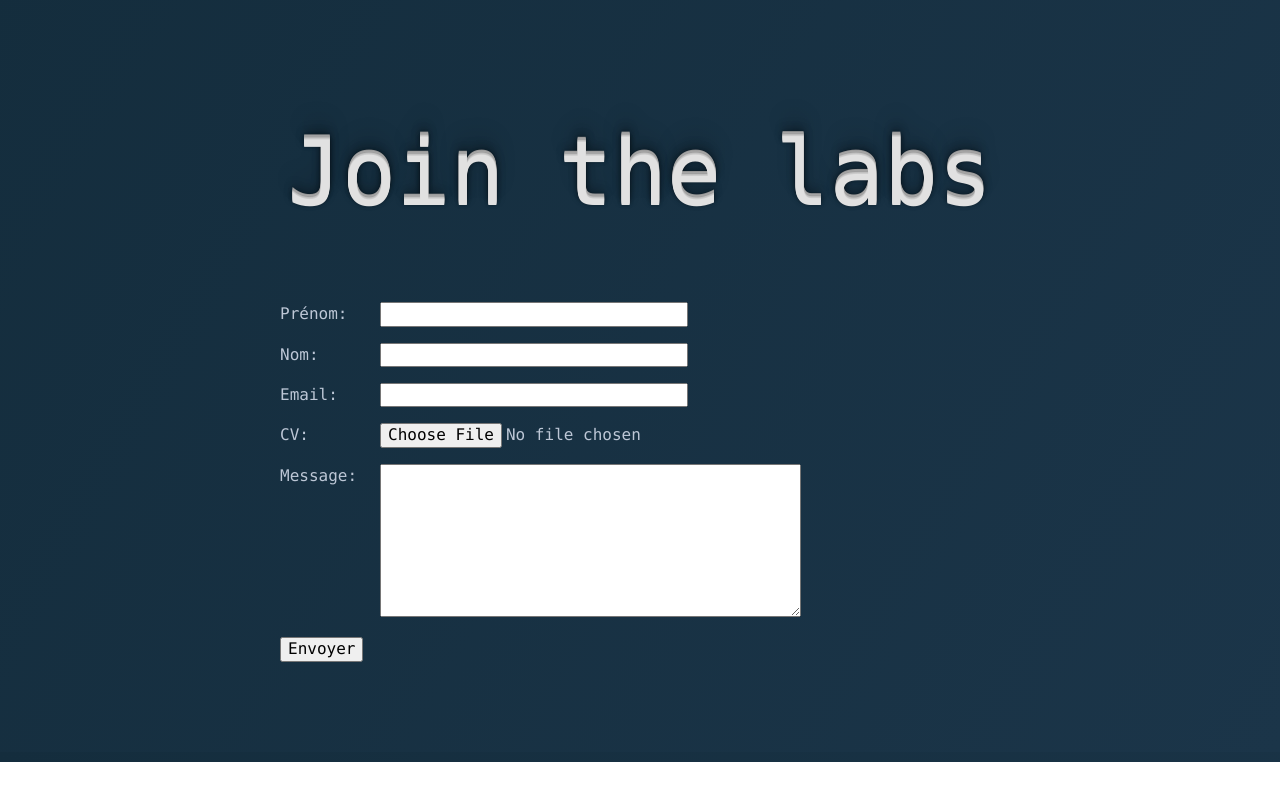
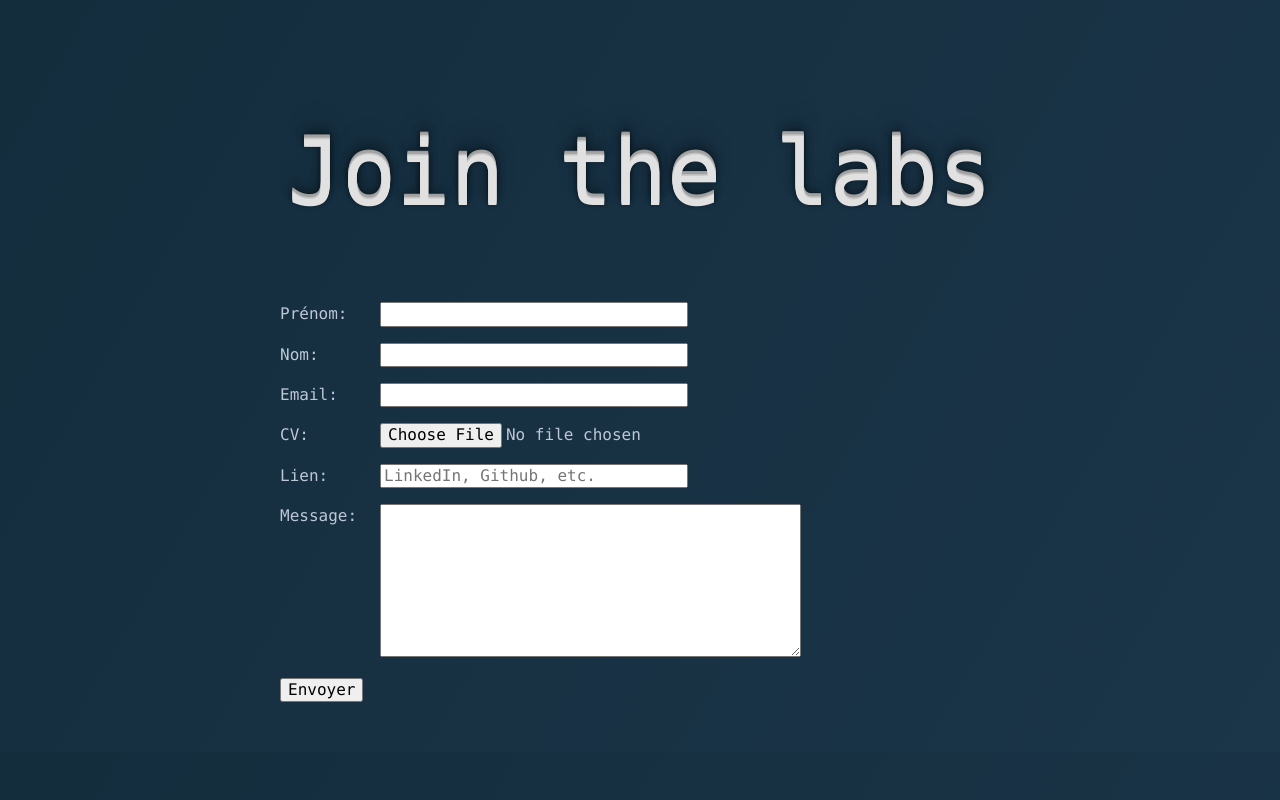
Before and after one commit to tcmlabs/tcmlabs, a Gatsby site: page / in a window 1280 px wide. Shown: the part 848-1648 px from the top of the page. Before the commit the page ends 1610 px from the top, so only its background shows below. Built offline with nearby package versions, Linux system fonts and the light colour scheme; Gatsby itself is replaced by a stand-in of ours.

Commit message:
Add link field (LinkedIn, Github, whatever)

```diff
--- a/src/components/JobApplicationForm.tsx
+++ b/src/components/JobApplicationForm.tsx
@@ -51,6 +51,17 @@ const fields = [
     },
   },
   {
+    name: 'link',
+    label: 'Lien',
+    component: TextInput,
+    props: {
+      type: 'text',
+      required: false,
+      placeholder: 'LinkedIn, Github, etc.',
+    },
+  },
+
+  {
     name: 'message',
     label: 'Message',
     component: 'textarea',
```
